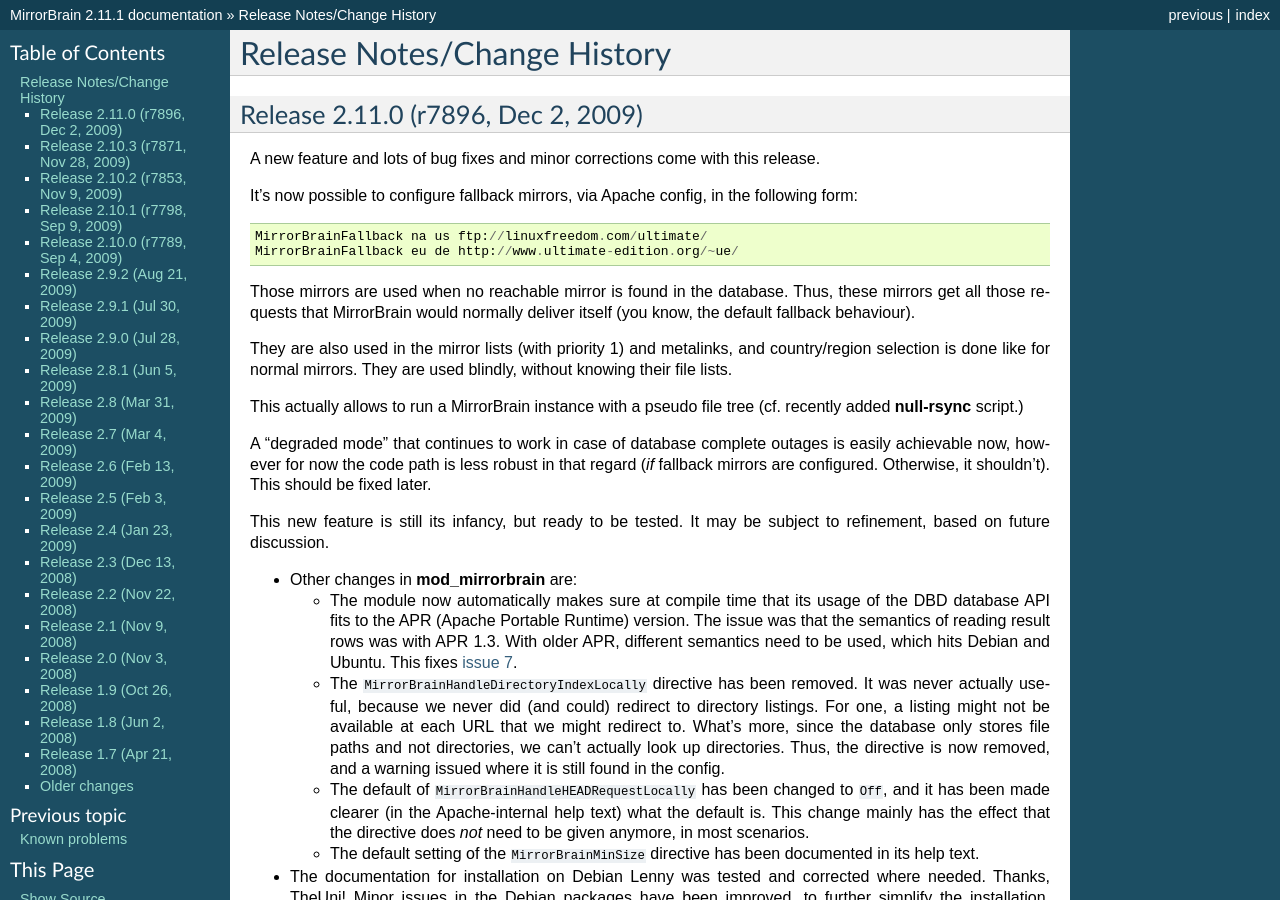
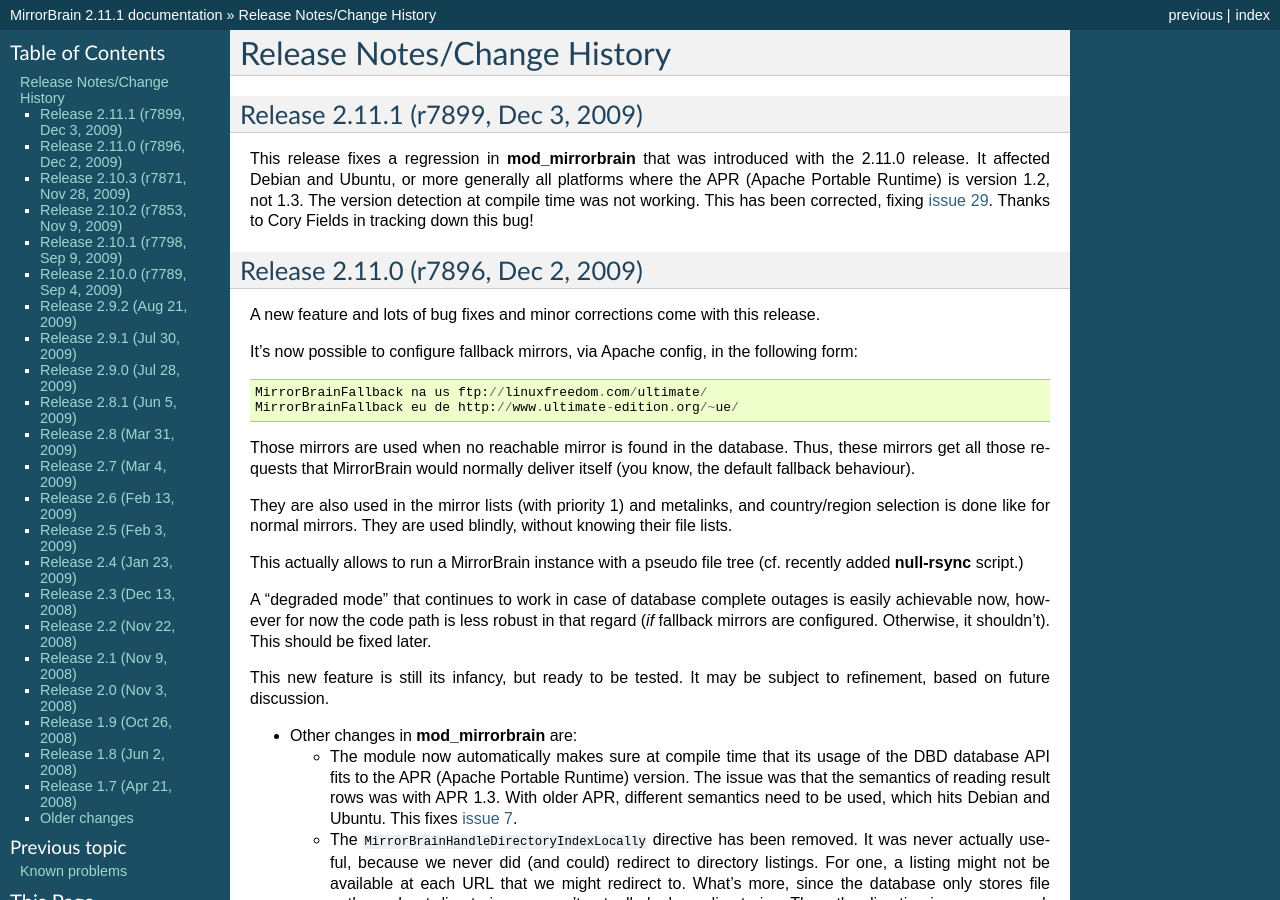
Before and after one commit to hayalci/mirrorbrain, a Sphinx documentation site: the page built from docs/changes.rst, in a window 1280 px wide and 900 px high. Built offline with Sphinx 7.4.7, drawn with Linux system fonts in a browser that asks for light colours.

Commit message:
release notes for 2.11.1
git-svn-id: http://svn.mirrorbrain.org/svn/mirrorbrain/trunk@7900 2d291e14-ff0c-0410-a3fa-d5caa9871f55

```diff
--- a/docs/changes.rst
+++ b/docs/changes.rst
@@ -2,6 +2,18 @@
 
 Release Notes/Change History
 ============================
+
+Release 2.11.1 (r7899, Dec 3, 2009)
+------------------------------------
+
+This release fixes a regression in :program:`mod_mirrorbrain` that was
+introduced with the 2.11.0 release. It affected Debian and Ubuntu, or more
+generally all platforms where the APR (Apache Portable Runtime) is version 1.2,
+not 1.3. The version detection at compile time was not working. This has been
+corrected, fixing `issue 29`_. Thanks to Cory Fields in tracking down this bug!
+
+.. _`issue 29`: http://mirrorbrain.org/issues/issue29
+
 
 Release 2.11.0 (r7896, Dec 2, 2009)
 ------------------------------------
```
